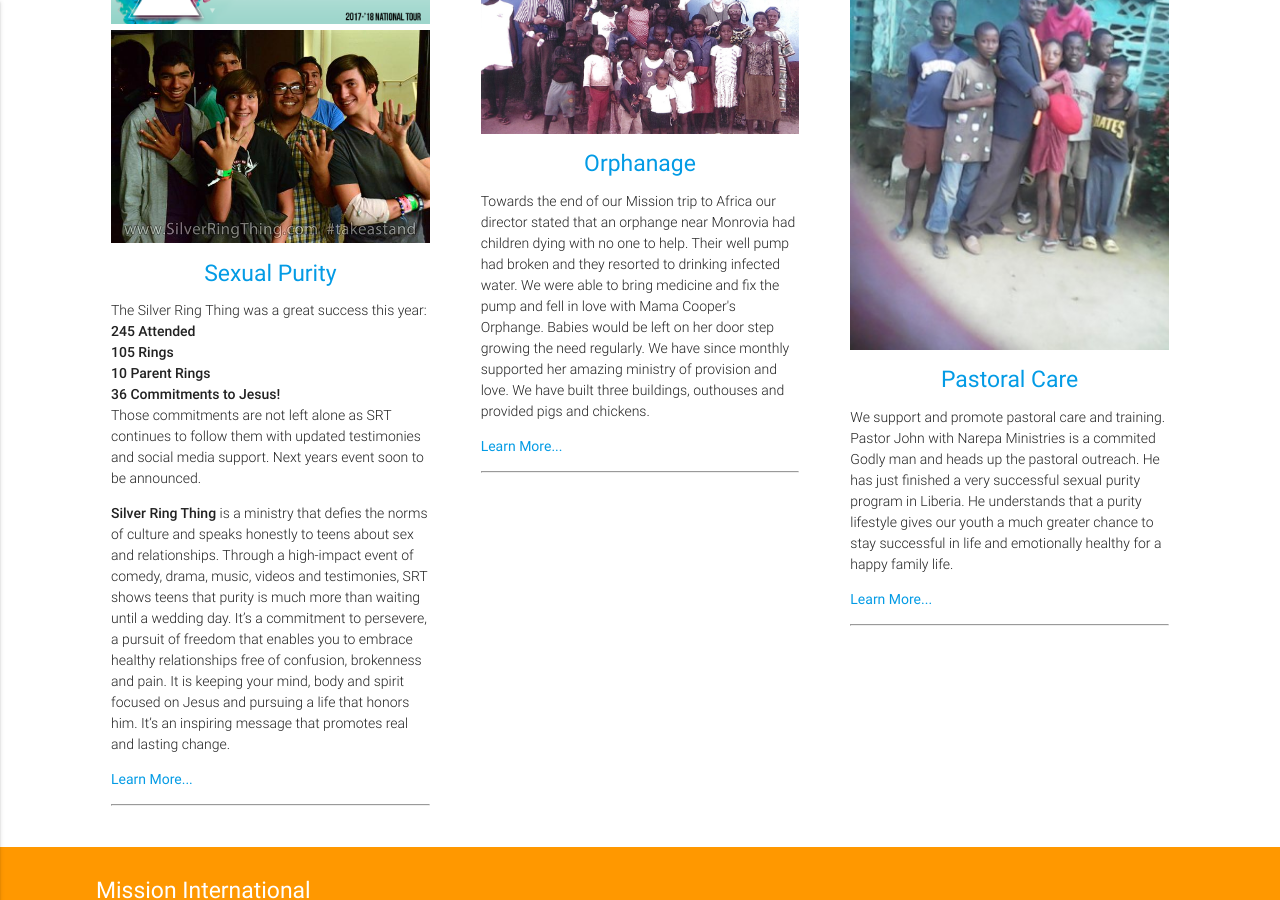
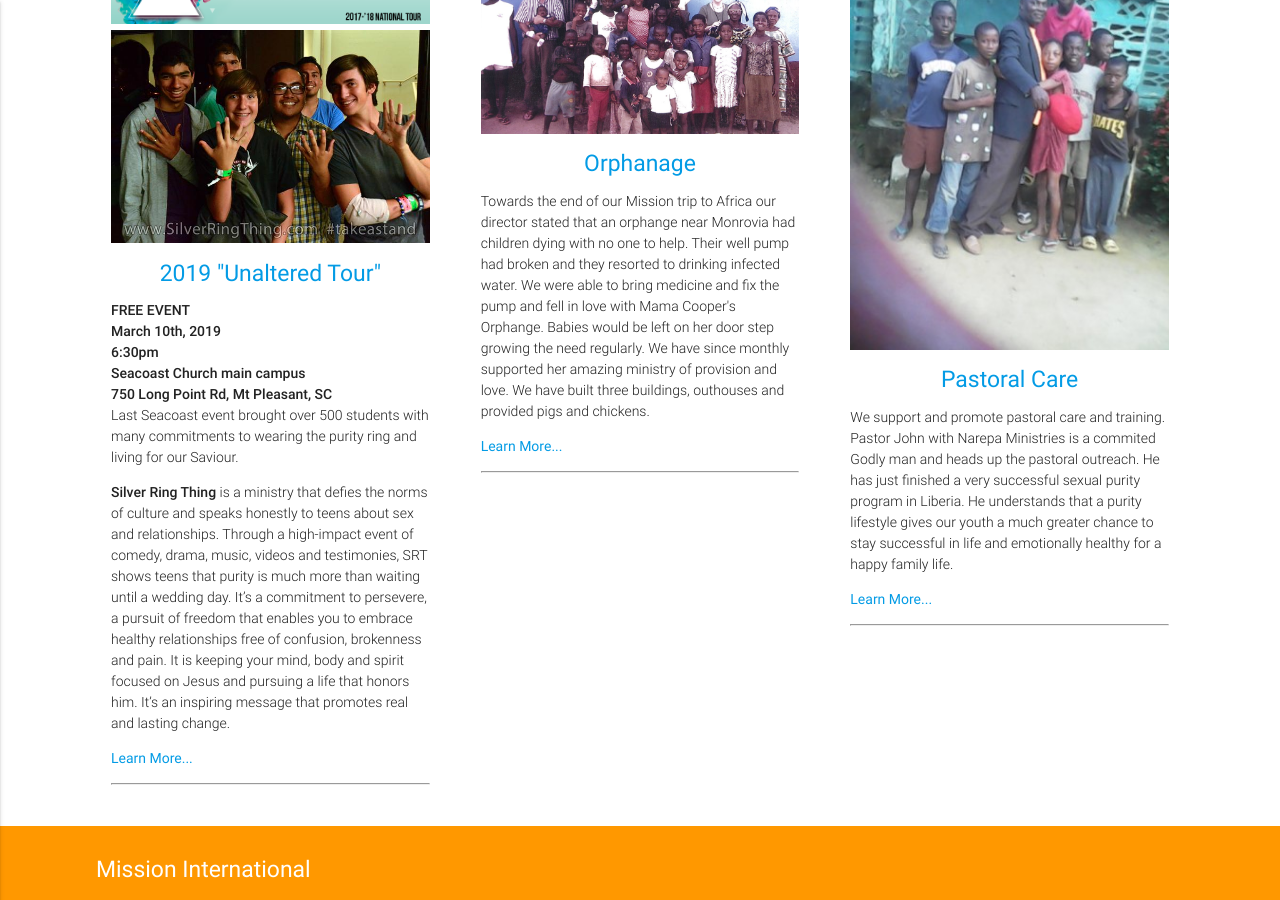
Before and after one commit to missioninternational/missioninternational.github.io, a Jekyll site: the page built from index.md, in a window 1280 px wide and 900 px high, scrolled down 650 px. Built offline with Jekyll 4.4.1, drawn with Linux system fonts in a browser that asks for light colours.

Commit message:
updated for dad

```diff
--- a/_layouts/home.html
+++ b/_layouts/home.html
@@ -25,14 +25,14 @@ layout: default
           <div class="icon-block">
             <a href="/purity/"><img src="/assets/images/SilverLogo.png"></a>
             <a href="/purity/"><img src="/assets/images/Silverpeople.jpg"></a>
-            <a href="/purity/"><h5 class="center">Sexual Purity</h5></a>
-            <p class="light">The Silver Ring Thing was a great success this year:<br/>
-              <strong>245 Attended</strong><br/>
-              <strong>105 Rings</strong><br/>
-              <strong>10 Parent Rings</strong><br/>
-              <strong>36 Commitments to Jesus!</strong><br/>
-              Those commitments are not left alone as SRT continues to follow them with updated testimonies and social media support. Next
-              years event soon to be announced.
+            <a href="/purity/"><h5 class="center">2019 "Unaltered Tour"</h5></a>
+            <p class="light">
+              <strong>FREE EVENT</strong><br/>
+              <strong>March 10th, 2019</strong><br/>
+              <strong>6:30pm</strong><br/>
+              <strong>Seacoast Church main campus</strong><br/>
+              <strong>750 Long Point Rd, Mt Pleasant, SC</strong><br/>
+              Last Seacoast event brought over 500 students with many commitments to wearing the purity ring and living for our Saviour.
             </p>
             <p class="light"><strong>Silver Ring Thing</strong> is a ministry that defies the norms of culture and speaks honestly to teens about sex and relationships. Through a high-impact event of comedy, drama, music, videos and testimonies, SRT shows teens that purity is much more than waiting until a wedding day. It’s a commitment to persevere, a pursuit of freedom that enables you to embrace healthy relationships free of confusion, brokenness and pain. It is keeping your mind, body and spirit focused on Jesus and pursuing a life that honors him. It’s an inspiring message that promotes real and lasting change. </p>
             <p><a href="/purity/">Learn More...</a></p>
```
Also changed, not shown: 1Purity.md (+17 -0 lines), 3Care.md (+7 -1 lines), assets/images/conquer1.png (added), 2 other files.
